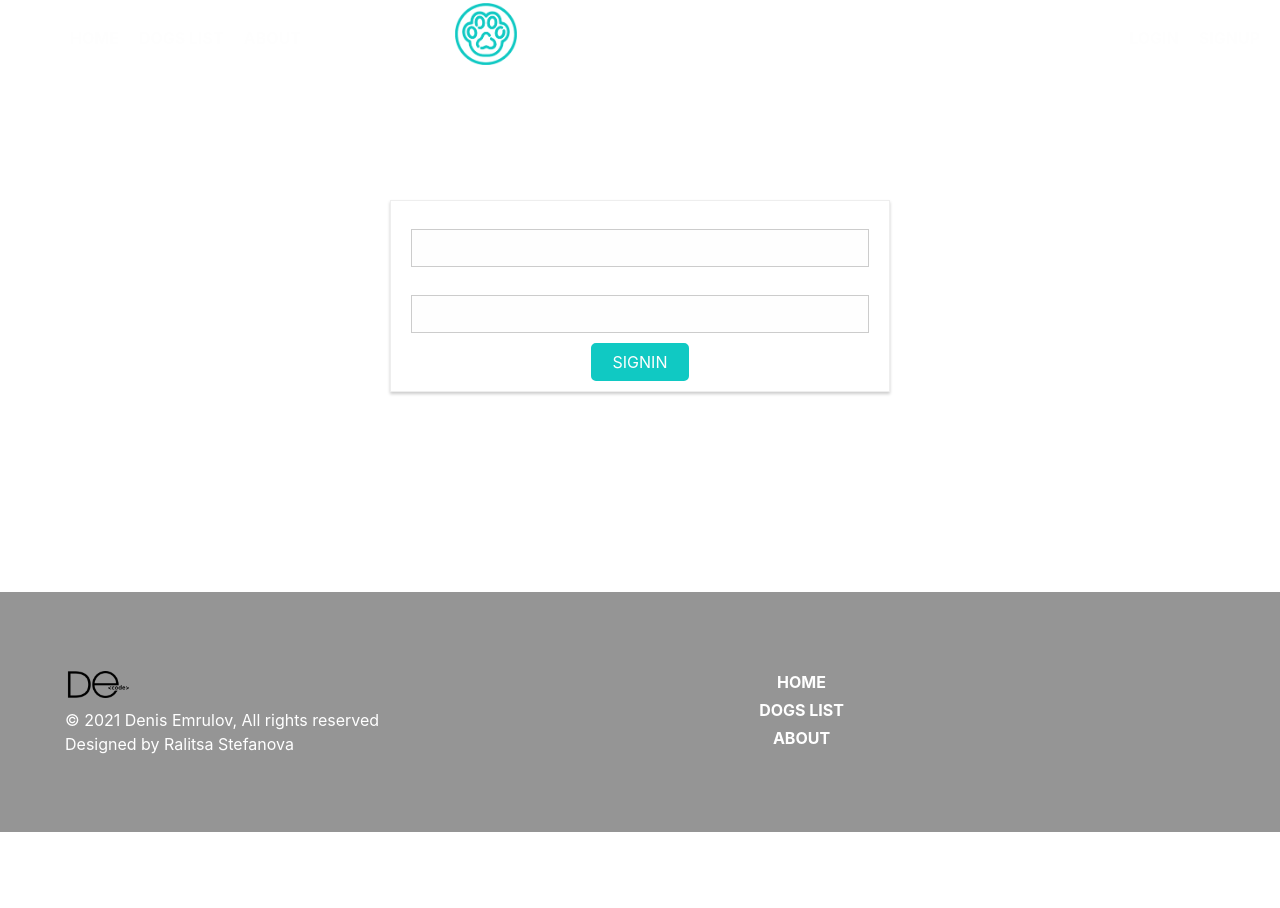
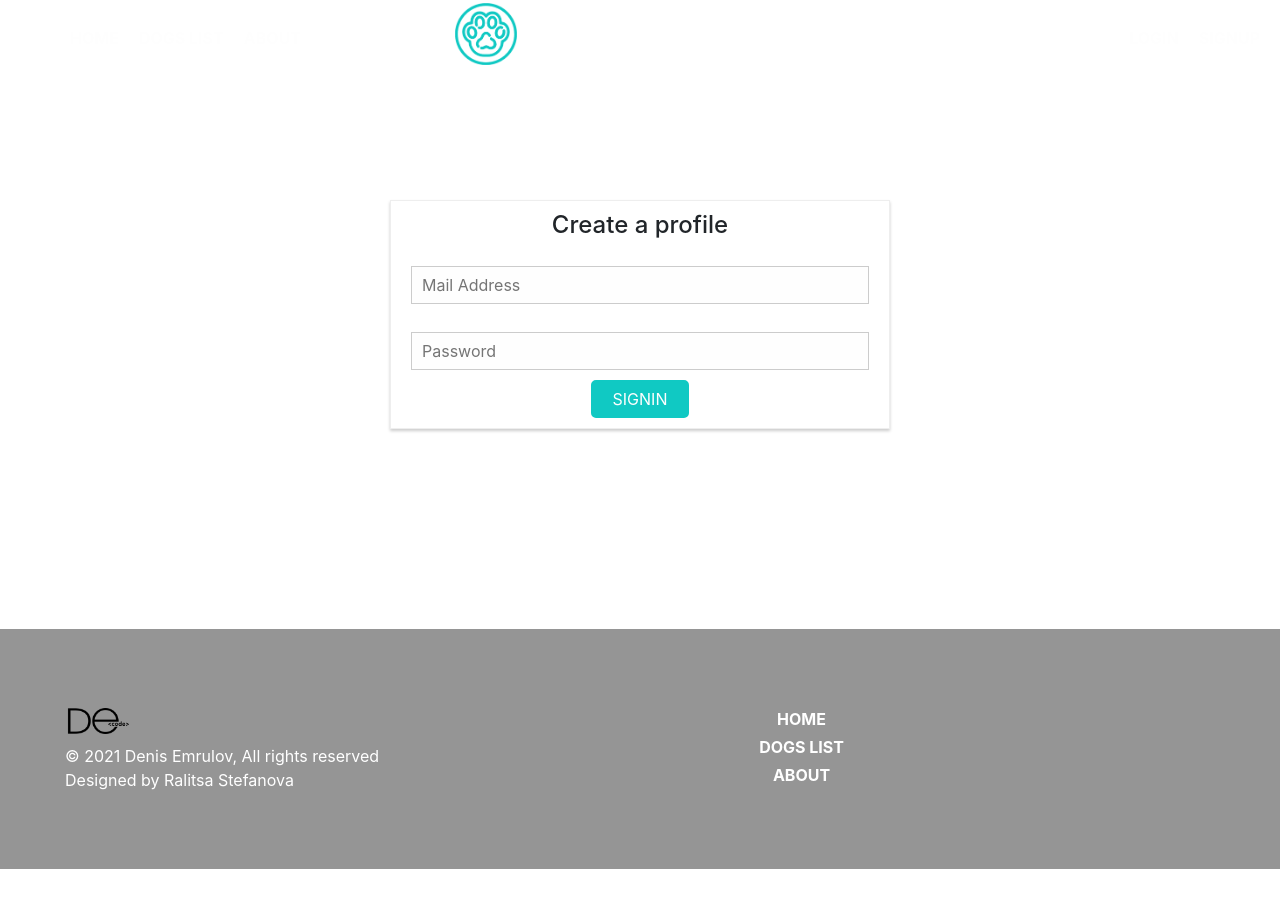
Before and after one commit to emrulovd/charlies-paw-client-side-web-app, a React (Create React App) app: page /auth/signup in a window 1280 px wide. Shown: the top 908 px of the page. Built offline with nearby package versions, Linux system fonts and the light colour scheme; what google-maps-react would draw is missing.

Commit message:
Modifications 07/03/2021: Configuration of the signup form Adding the routes for the signup form

```diff
--- /dev/null
+++ b/src/components/Auth/Singup/Signup.js
@@ -0,0 +1,33 @@
+import React from 'react';
+
+import Input from '../../UI/Input/Input';
+import Button from '../../UI/Button/Button';
+
+const signup = (props) => {
+
+    const form = props.formElementsArray.map(formElement => (
+        <Input
+            key={formElement.id}
+            elementType = {formElement.config.elementType}
+            elementConfig = {formElement.config.elementConfig}
+            value = {formElement.config.value}
+            invalid = {!formElement.config.valid}
+            shouldValidate = {formElement.config.validation}
+            touched = {formElement.config.touched}
+            changed = {(event) => props.inputChangedHandler(event, formElement.id)}
+        />
+    ));
+
+    return(
+        <div>
+            <form>
+                <h4>Create a profile</h4>
+                {form}
+                <Button>SIGNIN</Button>
+            </form>
+        </div>
+    )
+}
+
+
+export default signup;
--- a/src/components/Navigation/NavGroupDynamicItems/NavGroupDynamicItems.js
+++ b/src/components/Navigation/NavGroupDynamicItems/NavGroupDynamicItems.js
@@ -6,8 +6,8 @@ import classes from './NavGroupDynamicItems.module.css';
 const navGroupDynamicItems = () => {
     return(
         <ul className={classes.NavigationItems}>
-            <NavGroupDynamicItem link="/auth" active={true}>Login</NavGroupDynamicItem>
-            <NavGroupDynamicItem link="/singup">Signup</NavGroupDynamicItem>
+            <NavGroupDynamicItem link="/auth/login" active={true}>Login</NavGroupDynamicItem>
+            <NavGroupDynamicItem link="/auth/signup">Signup</NavGroupDynamicItem>
         </ul>
     )
 }
--- a/src/components/UI/Input/Input.js
+++ b/src/components/UI/Input/Input.js
@@ -5,15 +5,26 @@ import classes from './Input.module.css';
 const input = (props) => {
     let inputElement = null;
 
-    switch(props.inputtype){
+    switch( props.elementType ){
         case ('input'):
-            inputElement = <input className={classes.InputElement} {...props}/>; //distribute the props in order easily to pass the attributes needed on the element
+            inputElement = <input
+            className={classes.InputElement}
+            {...props.elementConfig}
+            value = {props.value}
+            onChange = {props.changed}/>; //distribute the props in order easily to pass the attributes needed on the element
             break;
         case ('textarea'):
-            inputElement = <textarea {...props}/>;
+            inputElement = <textarea
+            {...props.elementConfig}
+            value = {props.value}
+            onChange = {props.changed}/>;
             break;
         default:
-            inputElement = <input className={classes.InputElement} {...props}/>;
+            inputElement = <input
+                className={classes.InputElement}
+                {...props.elementConfig}
+                value = {props.value}
+                onChange = {props.changed}/>;
 
     }
     return(
--- a/src/containers/Authentication/Authentication.js
+++ b/src/containers/Authentication/Authentication.js
@@ -1,8 +1,8 @@
 import React, {Component} from 'react';
+import {Route, Switch} from 'react-router-dom'
 
+import SignUp from '../../components/Auth/Singup/Signup'
 
-import Input from '../../components/UI/Input/Input';
-import Button from '../../components/UI/Button/Button';
 import classes from './Authentication.module.css'
 
 class Authentication extends Component {
@@ -14,7 +14,7 @@ class Authentication extends Component {
                     elementType: 'input',
                     elementConfig: {
                         type: 'email',
-                        placholder: 'Mail Address'
+                        placeholder: 'Mail Address'
                     },
                     value: '',
                     validation:{
@@ -28,7 +28,7 @@ class Authentication extends Component {
                     elementType: 'input',
                     elementConfig: {
                         type: 'password',
-                        placholder: 'Password'
+                        placeholder: 'Password'
                     },
                     value: '',
                     validation:{
@@ -38,8 +38,48 @@ class Authentication extends Component {
                     valid: false,
                     touched: false
                 }
-            }
+            },
+            controlIsValid: false
         }
+    }
+
+
+    checkValidity(value, rules) {
+        let isValid = true;
+
+        if (rules.required) {
+            isValid = value.trim() !== '' && isValid;
+        }
+
+        if (rules.minLength) {
+            isValid = value.length >= rules.minLength && isValid
+        }
+
+        if (rules.maxLength) {
+            isValid = value.length <= rules.maxLength && isValid
+        }
+
+        return isValid;
+    }
+
+    inputChangedHandler = (event, inputIdentifier) => {
+        console.log(inputIdentifier)
+        const updatedAuthForm = {
+            ...this.state.controls
+        };
+        const updatedFormElement = {
+            ...updatedAuthForm[inputIdentifier]
+        };
+        updatedFormElement.value = event.target.value;
+        updatedFormElement.valid = this.checkValidity(updatedFormElement.value, updatedFormElement.validation);
+        updatedFormElement.touched = true;
+        updatedAuthForm[inputIdentifier] = updatedFormElement;
+
+        let formIsValid = true;
+        for (let inputIdentifier in updatedAuthForm) {
+            formIsValid = updatedAuthForm[inputIdentifier].valid && formIsValid;
+        }
+        this.setState({controls: updatedAuthForm, controlIsValid: formIsValid});
     }
 
     render(){
@@ -51,25 +91,15 @@ class Authentication extends Component {
             })
         }
 
-        const form = formElementsArray.map(formElement => (
-            <Input
-                key={formElement.id}
-                elementConfig = {formElement.config.elementConfig}
-                value = {formElement.config.value}
-                placeholder = {formElement.config.elementConfig.placeholder}
-                invalid = {!formElement.config.valid}
-                shouldValidate = {formElement.config.validation}
-                touched = {formElement.config.touched}
-                changed = {(event) => this.inputChangedHandler(event, formElement.id)}
-            />
-        ));
 
         return(
             <div className={classes.Auth}>
-                <form>
-                    {form}
-                    <Button>Signin</Button>
-                </form>
+            <Switch>
+                    <Route path="/auth/signup" component={() => <SignUp
+                     formElementsArray = {formElementsArray}
+                     inputChangedHandler = {this.inputChangedHandler}
+                     />} />
+            </Switch>
             </div>
         );
     };
```
